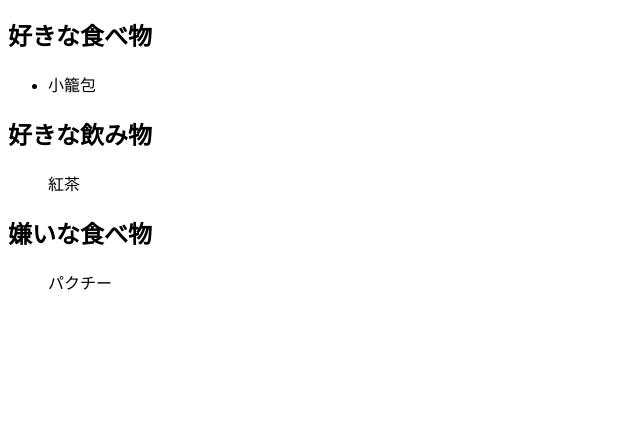
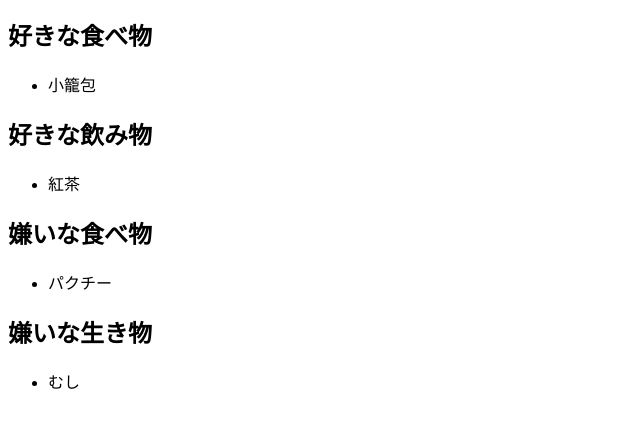
Before and after one commit to waka-hama/git_practice, a plain HTML site: page index.html in a window 1280 px wide. Shown: the part 93-520 px from the top of the page, without its empty margins (0-640 px from the left). Drawn offline with Linux system fonts and the light colour scheme.

Commit message:
嫌いな生き物追加

```diff
--- a/index.html
+++ b/index.html
@@ -13,12 +13,17 @@
 
         <h2>好きな飲み物</h2>
         <ul>
-            紅茶
+            <li>紅茶</li>
         </ul>
 
         <h2>嫌いな食べ物</h2>
         <ul>
-            パクチー
+            <li>パクチー</li>
+        </ul>
+
+        <h2>嫌いな生き物</h2>
+        <ul>
+            <li>むし</li>
         </ul>
     </body>
 </html>
```
